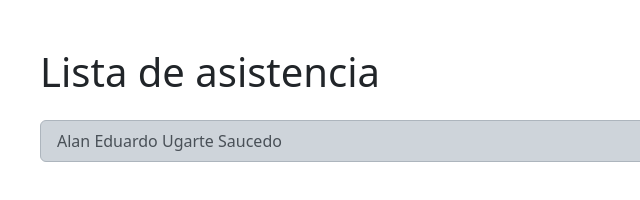
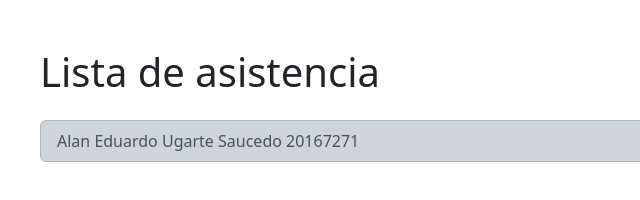
Before and after one commit to Club-Azure-GitHub-IA-Ruby/Semana-03, a plain HTML site: page index.html in a window 1280 px wide. Shown: the full height of the page, 8-648 px from the left. Drawn offline with nearby package versions, Linux system fonts and the light colour scheme.

Commit message:
se me olvido el numero de cuenta

```diff
--- a/index.html
+++ b/index.html
@@ -11,7 +11,7 @@
     <div class="p-5">
         <h1>Lista de asistencia</h1>
         <ul class="list-group my-4">
-            <li class="list-group-item list-group-item-dark">Alan Eduardo Ugarte Saucedo</li>
+            <li class="list-group-item list-group-item-dark">Alan Eduardo Ugarte Saucedo   20167271</li>
         </ul>
     </div>
 
```
